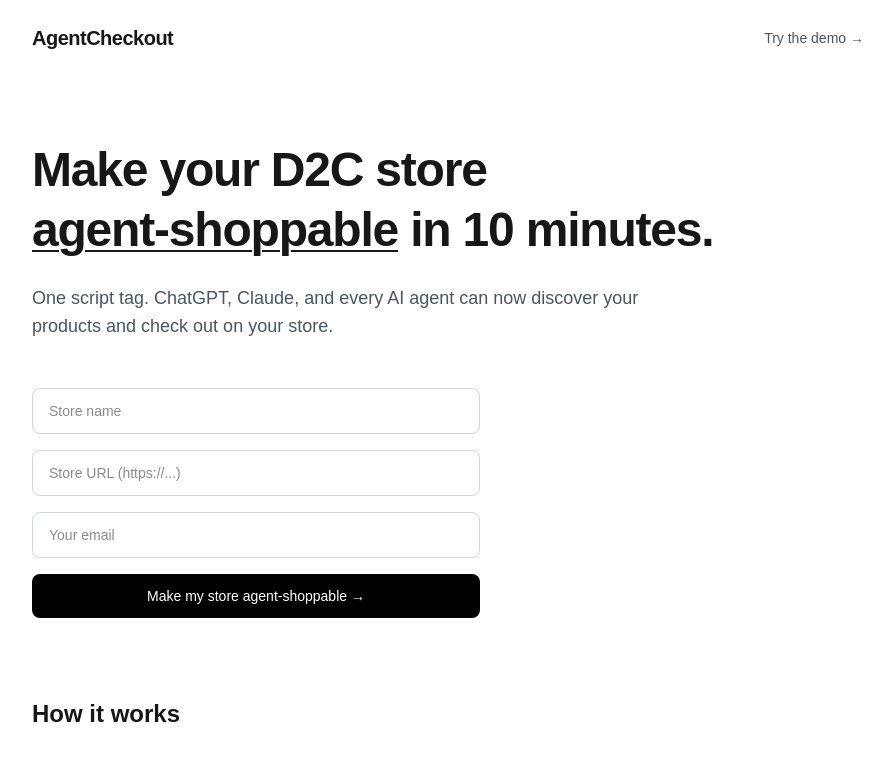
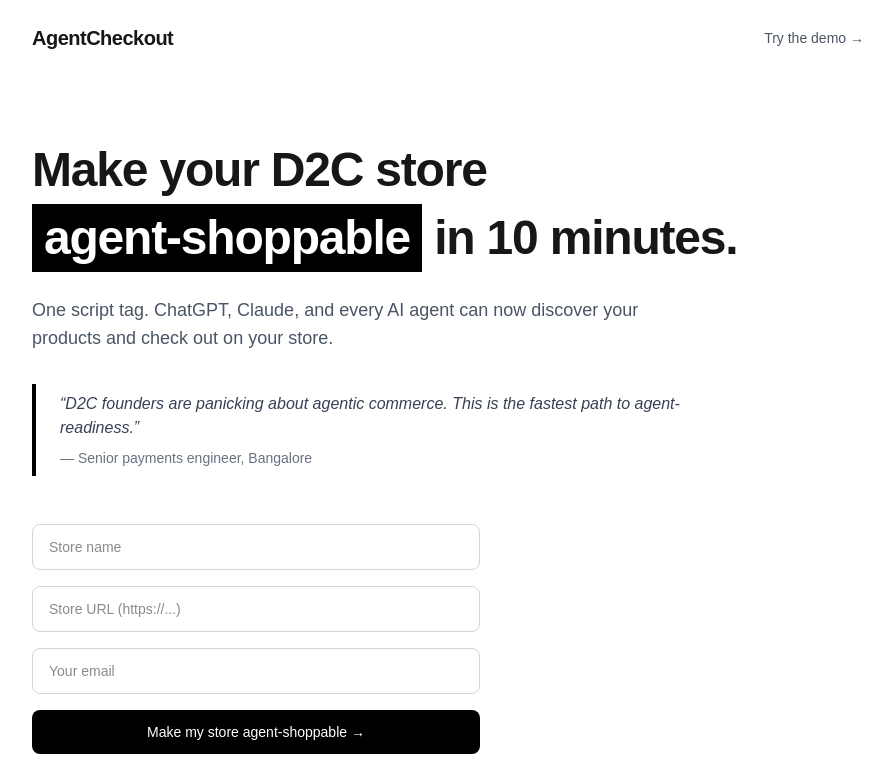
Before and after one commit to umangbuilds/agentcheckout, a Next.js app: page / in a window 1280 px wide. Shown: the top 760 px of the page, without its empty margins (192-1083 px from the left). Built offline with nearby package versions, Linux system fonts and the light colour scheme.

Commit message:
Built: landing page polish — hero highlight, testimonial, min-width | Tested: local | Status: Pass

```diff
--- a/app/page.tsx
+++ b/app/page.tsx
@@ -1,4 +1,4 @@
-/* Landing page — hero, signup form, how-it-works, payment rail footer */
+/* Landing page — hero, signup form, testimonial, how-it-works, payment rail footer */
 "use client";
 
 import { useState } from "react";
@@ -44,7 +44,7 @@ export default function LandingPage() {
   }
 
   return (
-    <div className="min-h-screen bg-white">
+    <div className="min-h-screen bg-white" style={{ minWidth: 900 }}>
       {/* Nav */}
       <nav className="max-w-4xl mx-auto px-8 py-6 flex items-center justify-between">
         <span className="text-xl font-bold tracking-tight">AgentCheckout</span>
@@ -57,11 +57,11 @@ export default function LandingPage() {
       </nav>
 
       {/* Hero */}
-      <section className="max-w-4xl mx-auto px-8 pt-16 pb-12">
+      <section className="max-w-4xl mx-auto px-8 pt-16 pb-8">
         <h1 className="text-5xl font-bold tracking-tight leading-tight">
           Make your D2C store
           <br />
-          <span className="underline decoration-2 underline-offset-4">
+          <span className="bg-black text-white px-3 py-1 inline-block mt-1">
             agent-shoppable
           </span>{" "}
           in 10 minutes.
@@ -72,12 +72,22 @@ export default function LandingPage() {
         </p>
       </section>
 
+      {/* Testimonial */}
+      <section className="max-w-4xl mx-auto px-8 pb-12">
+        <blockquote className="border-l-4 border-black pl-6 py-2 max-w-2xl">
+          <p className="text-gray-700 italic">
+            &ldquo;D2C founders are panicking about agentic commerce. This is
+            the fastest path to agent-readiness.&rdquo;
+          </p>
+          <footer className="mt-2 text-sm text-gray-500">
+            &mdash; Senior payments engineer, Bangalore
+          </footer>
+        </blockquote>
+      </section>
+
       {/* Signup form */}
       <section className="max-w-4xl mx-auto px-8 pb-20">
-        <form
-          onSubmit={handleSubmit}
-          className="max-w-md space-y-4"
-        >
+        <form onSubmit={handleSubmit} className="max-w-md space-y-4">
           <input
             type="text"
             placeholder="Store name"
@@ -111,9 +121,7 @@ export default function LandingPage() {
               ? "Setting up..."
               : "Make my store agent-shoppable \u2192"}
           </button>
-          {error && (
-            <p className="text-red-600 text-sm">{error}</p>
-          )}
+          {error && <p className="text-red-600 text-sm">{error}</p>}
         </form>
       </section>
 
@@ -150,9 +158,9 @@ export default function LandingPage() {
         <p className="text-sm text-gray-400">
           Payments powered by:{" "}
           <span className="font-semibold text-gray-700">MoltPe</span>
-          {" · "}
+          {" \u00B7 "}
           <span className="text-gray-700">Razorpay</span>
-          {" · "}
+          {" \u00B7 "}
           <span className="text-gray-300">Stripe (soon)</span>
         </p>
       </footer>
```
